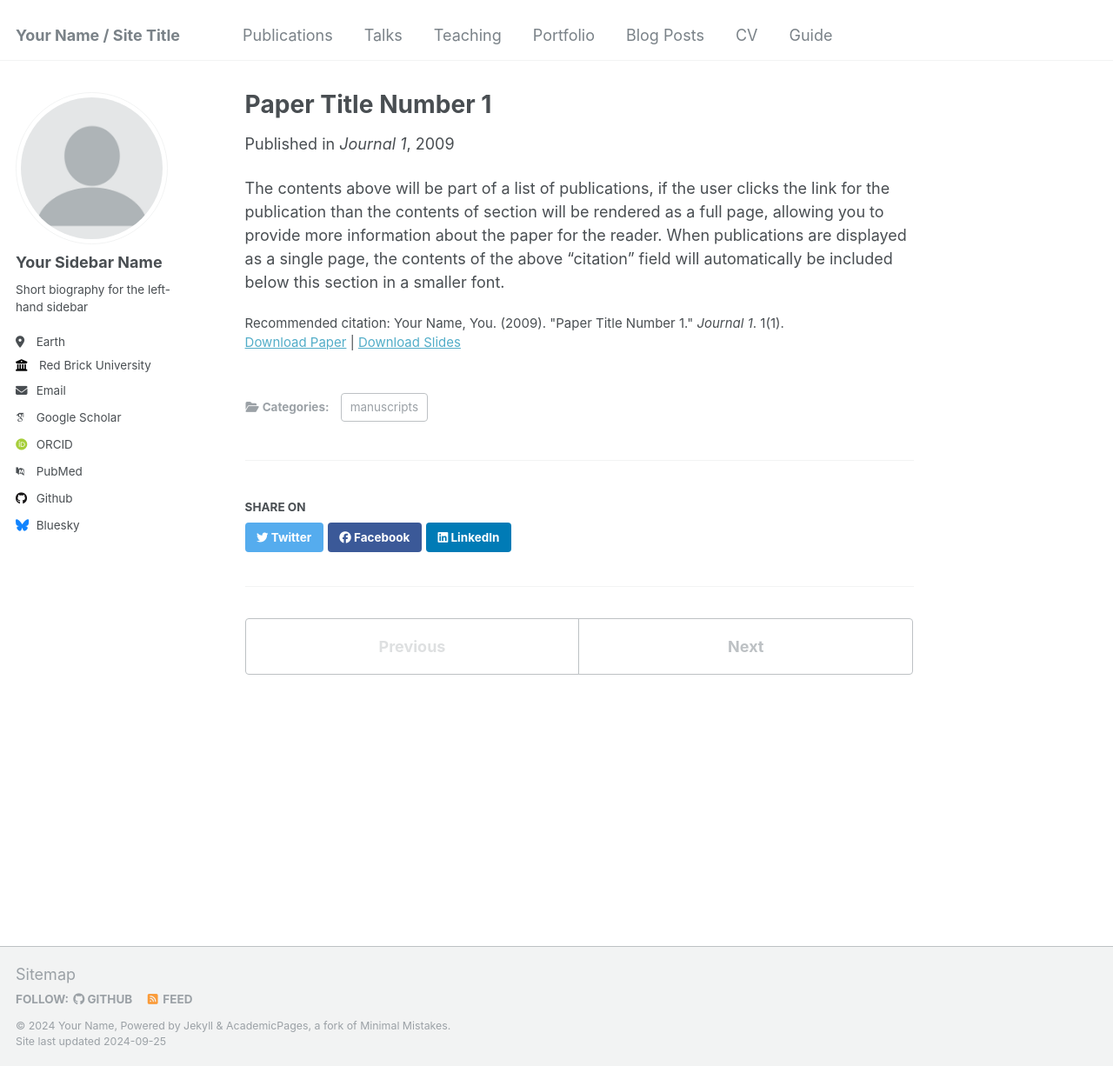
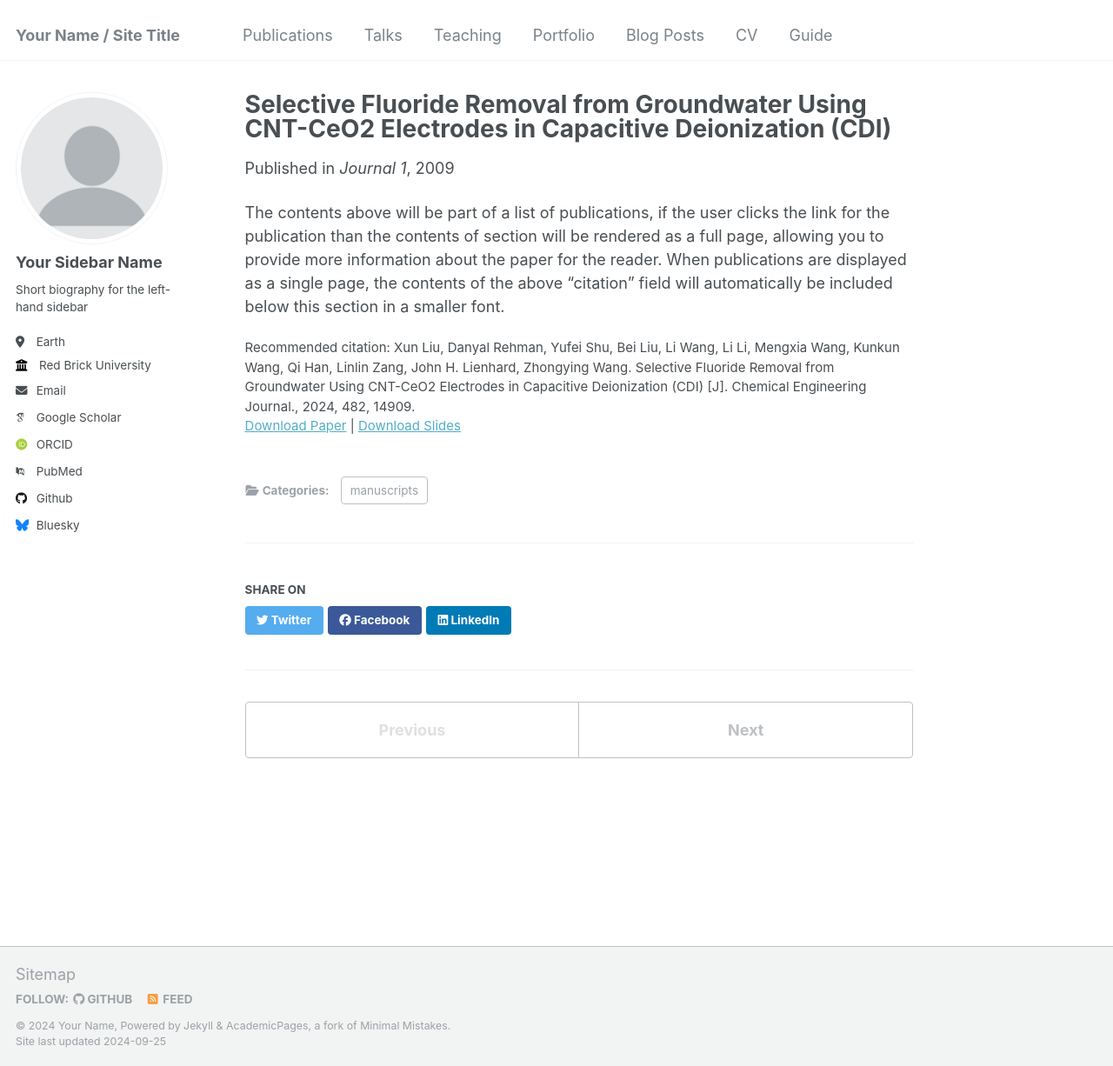
Before and after one commit to liuxun33/liuxun33, a Jekyll site: the page built from _publications/2009-10-01-paper-title-number-1.md, in a window 1280 px wide and 1226 px high. Shown: the whole window at 87% size. Built offline with Jekyll 4.4.1, drawn with Linux system fonts in a browser that asks for light colours; some web fonts are replaced.

Commit message:
Update 2009-10-01-paper-title-number-1.md

```diff
--- a/_publications/2009-10-01-paper-title-number-1.md
+++ b/_publications/2009-10-01-paper-title-number-1.md
@@ -1,5 +1,5 @@
 ---
-title: "Paper Title Number 1"
+title: "Selective Fluoride Removal from Groundwater Using CNT-CeO2 Electrodes in Capacitive Deionization (CDI)"
 collection: publications
 category: manuscripts
 permalink: /publication/2009-10-01-paper-title-number-1
@@ -8,7 +8,7 @@ date: 2009-10-01
 venue: 'Journal 1'
 slidesurl: 'http://academicpages.github.io/files/slides1.pdf'
 paperurl: 'http://academicpages.github.io/files/paper1.pdf'
-citation: 'Your Name, You. (2009). &quot;Paper Title Number 1.&quot; <i>Journal 1</i>. 1(1).'
+citation: 'Xun Liu, Danyal Rehman, Yufei Shu, Bei Liu, Li Wang, Li Li, Mengxia Wang, Kunkun Wang, Qi Han, Linlin Zang, John H. Lienhard, Zhongying Wang. Selective Fluoride Removal from Groundwater Using CNT-CeO2 Electrodes in Capacitive Deionization (CDI) [J]. Chemical Engineering Journal., 2024, 482, 14909.'
 ---
 
 The contents above will be part of a list of publications, if the user clicks the link for the publication than the contents of section will be rendered as a full page, allowing you to provide more information about the paper for the reader. When publications are displayed as a single page, the contents of the above "citation" field will automatically be included below this section in a smaller font.
```
